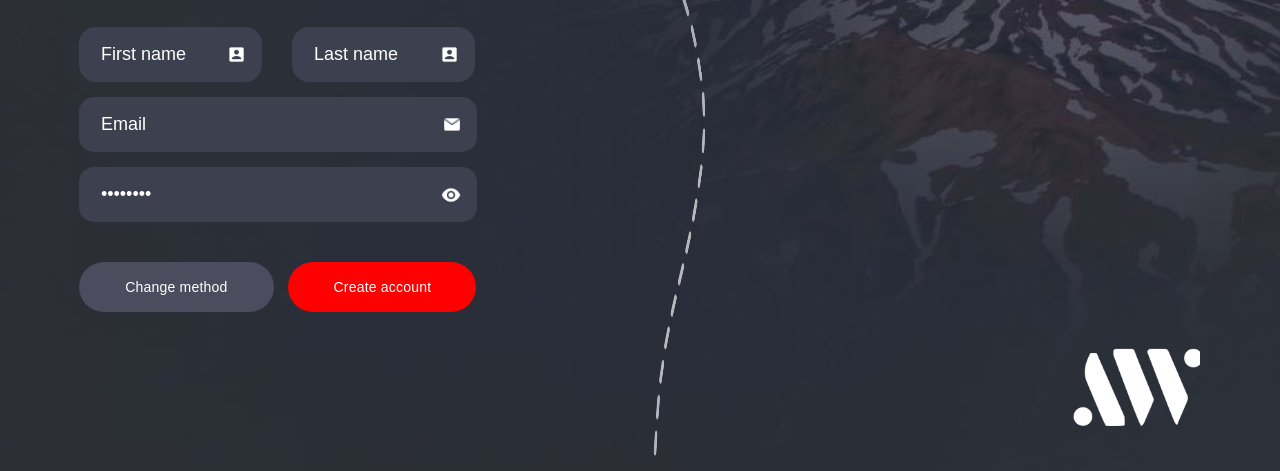
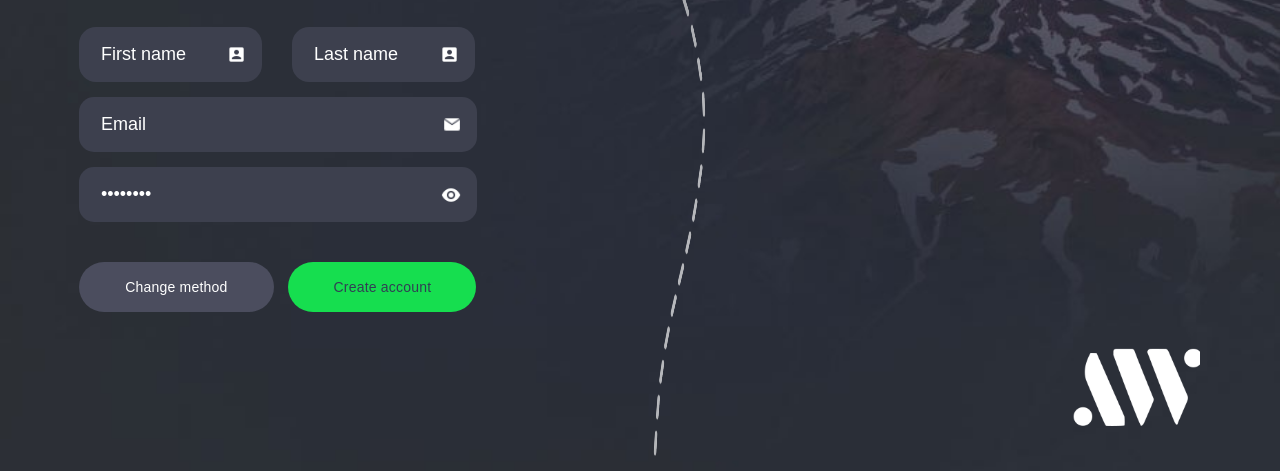
Before and after one commit to YarGromov/Anywhere_app, a website built with Parcel: page index.html in a window 1280 px wide. In both pictures the pointer is over the button "Create account". Shown: the part 329-800 px from the top of the page. Built offline with nearby package versions, Linux system fonts and the light colour scheme.

Commit message:
button__hover_color

```diff
--- a/src/css/style.css
+++ b/src/css/style.css
@@ -160,17 +160,20 @@ form {
   min-width: 188px;
   background-color: #2794f3;
 }
-.button_primary:hover {
-  background-color: red;
-}
 
 .button:hover {
   background-color: #2794f3;
 }
 
 .button_primary:hover {
+  color: #313f54;
+  opacity-color: 0.1;
+  background-color: #16de4f;
+}
+
+/* .button_primary:hover {
   background-color: red;
-}
+} */
 
 input:focus {
   font-size: 18px;
```
Also changed, not shown: 2 other files.
